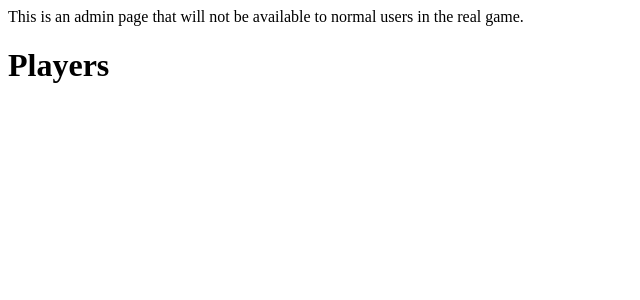
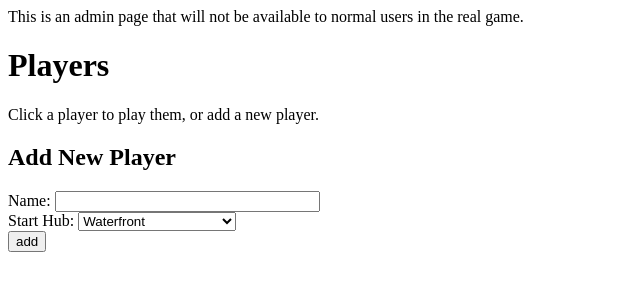
Before and after one commit to n37r06u3/django-mmo, a Django app: template mmo/player/templates/player/player_list.html in a window 1280 px wide. Shown: the top 300 px of the page, without its empty margins (0-640 px from the left). Run offline with Django 3.2, Linux system fonts and the light colour scheme; the template is opened without the code that fills it: values that come from a table or form of the project are taken from there, others are empty; data comes from the database, SQL or seed files in the repository; parts of the project's set-up code (start-up, migrations or seed data) failed here and were passed over.

Commit message:
added ability to create new players via web interface

```diff
--- a/mmo/player/templates/player/player_list.html
+++ b/mmo/player/templates/player/player_list.html
@@ -4,9 +4,25 @@
 
 {% block admin_page_content %}
 <h1>Players</h1>
+
+<p>Click a player to play them, or add a new player.</p>
+
 <ul>
     {% for player in player_list %}
     <li><a href="{{ player.id }}/">{{ player }}</a> ({{ player.location }})</li>
     {% endfor %}
 </ul>
+
+<h2>Add New Player</h2>
+
+<form method="POST" action="">
+    Name: <input type="text" name="name" size="30" maxlength="20" /><br />
+    Start Hub: <select name="start_hub">
+    {% for hub in hubs %}
+        <option value="{{ hub.id }}">{{ hub }}</option>
+    {% endfor %}
+    </select>
+    <br />
+    <input type="submit" value="add" />
+</form>
 {% endblock %}
--- a/mmo/player/urls.py
+++ b/mmo/player/urls.py
@@ -1,14 +1,9 @@
 from django.conf.urls.defaults import *
 
 from models import *
-from views import player_view
-
-player_list_info = {
-    'queryset': Player.objects.all(),
-    'template_object_name': 'player'
-}
+from views import *
 
 urlpatterns = patterns('',
-    (r'^$', 'django.views.generic.list_detail.object_list', player_list_info),
+    (r'^$', player_list),
     (r'^(\d+)/$', player_view),
 )
```
Also changed, not shown: mmo/player/views.py (+19 -0 lines).
